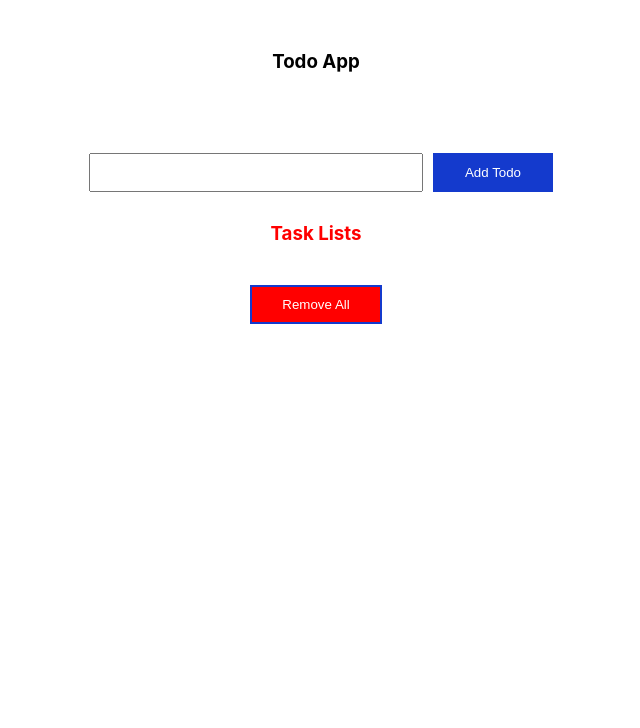
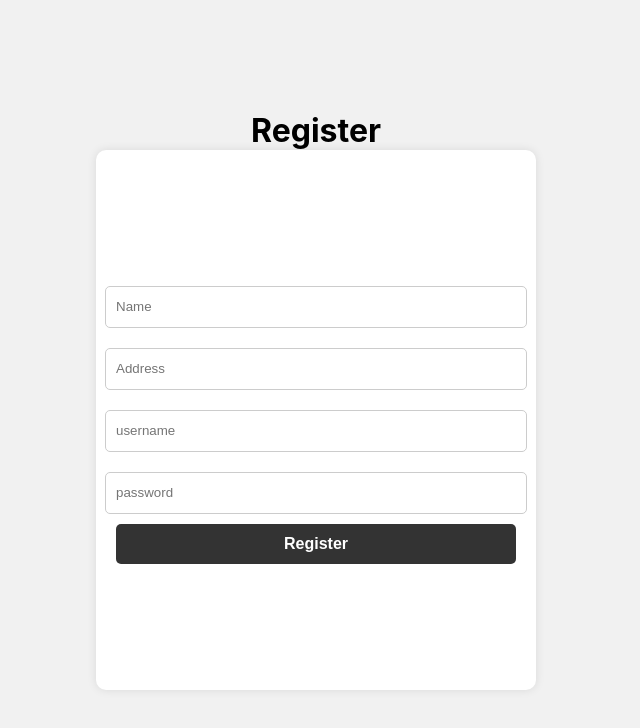
Before and after one commit to dealbisac/first-project-b, a React (Create React App) app: page / in a window 1280 px wide. Shown: the top 728 px of the page, without its empty margins (324-964 px from the left). Built offline with nearby package versions, Linux system fonts and the light colour scheme.

Commit message:
feature: add register api

```diff
--- a/package.json
+++ b/package.json
@@ -6,6 +6,7 @@
     "@testing-library/jest-dom": "^5.16.5",
     "@testing-library/react": "^13.3.0",
     "@testing-library/user-event": "^13.5.0",
+    "axios": "^1.2.0",
     "react": "^18.2.0",
     "react-dom": "^18.2.0",
     "react-scripts": "5.0.1",
--- a/src/App.js
+++ b/src/App.js
@@ -1,10 +1,12 @@
 import './App.css';
-import Todo from './components/Todo'
+// import Todo from './components/Todo';
+import Register from './components/Register';
 
 function App() {
   return (
     <div className="App">
-      <Todo />
+      {/* <Todo /> */}
+      <Register />
     </div>
   );
 }
--- /dev/null
+++ b/src/components/Register.css
@@ -0,0 +1,47 @@
+.register{
+    width: 100%;
+    height: 100vh;
+    background: #f1f1f1;
+    display: flex;
+    justify-content: center;
+    align-items: center;
+    flex-direction: column;
+}
+
+.register-form{
+    width: 400px;
+    height: 500px;
+    background: #fff;
+    border-radius: 10px;
+    box-shadow: 0 0 10px rgba(0,0,0,0.1);
+    padding: 20px;
+    display: flex;
+    justify-content: center;
+    align-items: center;
+    flex-direction: column;
+}
+
+input{
+    width: 100%;
+    height: 40px;
+    border: 1px solid #ccc;
+    border-radius: 5px;
+    padding: 0 10px;
+    margin: 10px 0;
+}
+
+button {
+    width: 100%;
+    height: 40px;
+    border: 0;
+    border-radius: 5px;
+    background: #333;
+    color: #fff;
+    font-size: 16px;
+    font-weight: bold;
+    cursor: pointer;
+}
+
+button:hover {
+    background: #555;
+}
--- /dev/null
+++ b/src/components/Register.jsx
@@ -0,0 +1,54 @@
+import React from 'react';
+import "./Register.css";
+
+import axios from 'axios';
+
+const Register = () => {
+
+    // function to call api for register
+    const register = () => {
+
+        // get values from input fields
+        const name = document.getElementById("name").value;
+        const address = document.getElementById("address").value;
+        const username = document.getElementById("username").value;
+        const password = document.getElementById("password").value;
+
+        // create object to send to api
+        const user = {
+            name: name,
+            address: address,
+            username: username,
+            password: password
+        }
+
+        // call api
+        axios.post('http://localhost:8800/api/user/register', user)
+            .then(res => {
+                console.log(res);
+            })
+            .catch(err => {
+                console.log(err);
+            })
+    }
+
+
+    return (
+        <div className='register'>
+            <h1>Register</h1>
+            <form className='register-form'>
+                <input type="text" id="name" placeholder="Name" />
+                <input type="text" id="address" placeholder="Address" />
+                <input type="text" id="username" placeholder="username" />
+                <input type="password" id="password" placeholder="password" />
+                <button
+                    type="submit"
+                    onClick={register}
+                >
+                    Register</button>
+            </form>
+        </div>
+    )
+}
+
+export default Register
```
Also changed, not shown: 1 other file (tests, documents, lock files or other folders).
